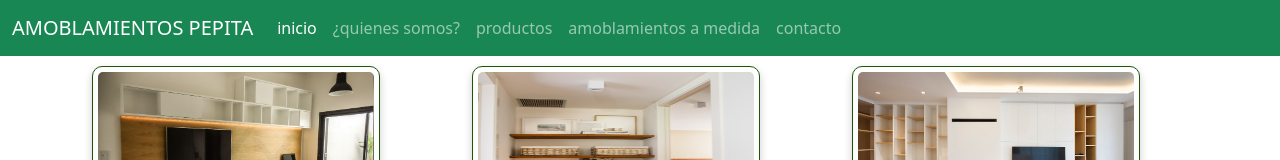
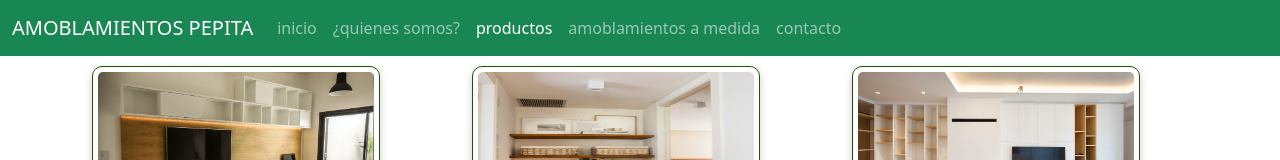
Before and after one commit to aleelsande/segundaentrega.github.io, a plain HTML site: page productos.html in a window 1280 px wide. Shown: the top 160 px of the page. Drawn offline with Linux system fonts and the light colour scheme.

Commit message:
Update productos.html

```diff
--- a/productos.html
+++ b/productos.html
@@ -25,9 +25,9 @@
                 </button>
                 <div class="collapse navbar-collapse" id="navbarCollapse4">
                     <div class="navbar-nav">
-                       <a href="https://aleelsande.github.io/segundaentrega.github.io/" class="nav-item nav-link active">inicio</a>
+                       <a href="https://aleelsande.github.io/segundaentrega.github.io/" class="nav-item nav-link">inicio</a>
                         <a href="https://aleelsande.github.io/segundaentrega.github.io/somos" class="nav-item nav-link">¿quienes somos?</a>
-                        <a href="https://aleelsande.github.io/segundaentrega.github.io/productos" class="nav-item nav-link">productos</a>
+                        <a href="https://aleelsande.github.io/segundaentrega.github.io/productos" class="nav-item nav-link active">productos</a>
                         <a href="https://aleelsande.github.io/segundaentrega.github.io/medida" class="nav-item nav-link">amoblamientos a medida</a>
                         <a href="https://aleelsande.github.io/segundaentrega.github.io/contacto" class="nav-item nav-link">contacto</a>
                     </div>
```
